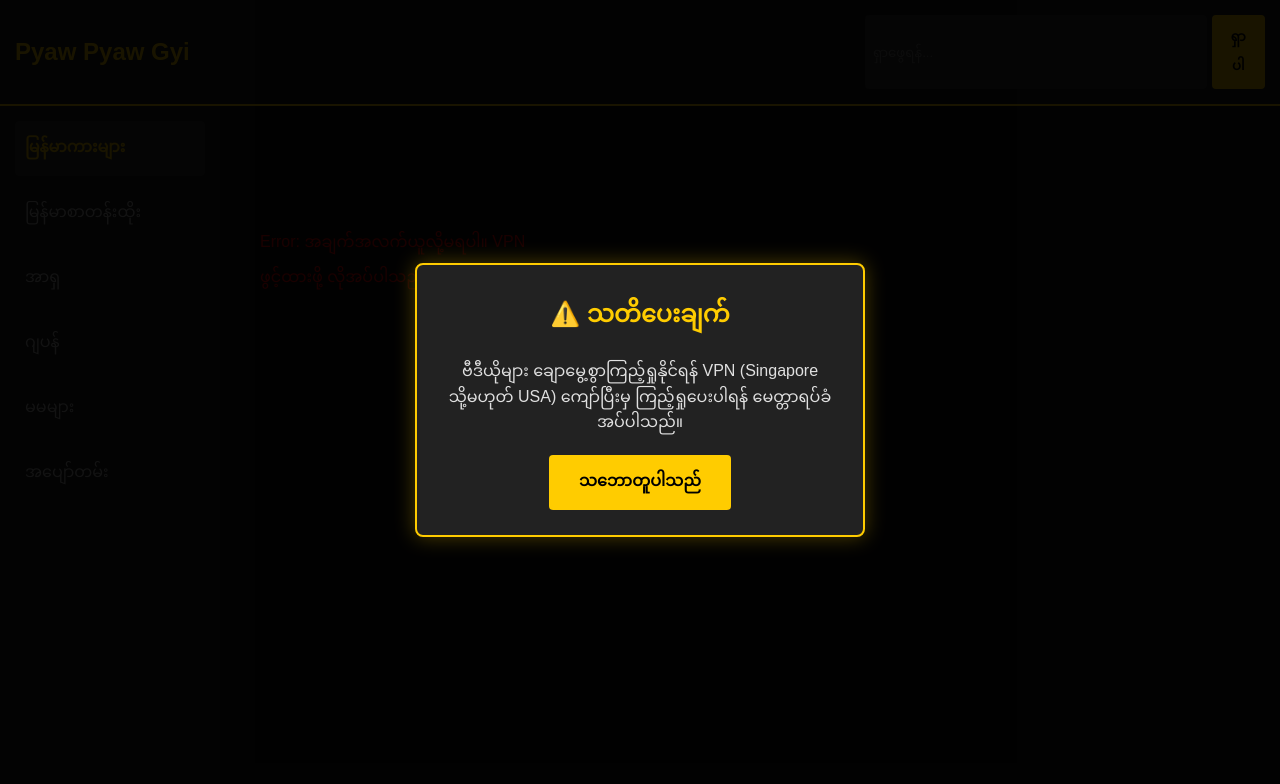
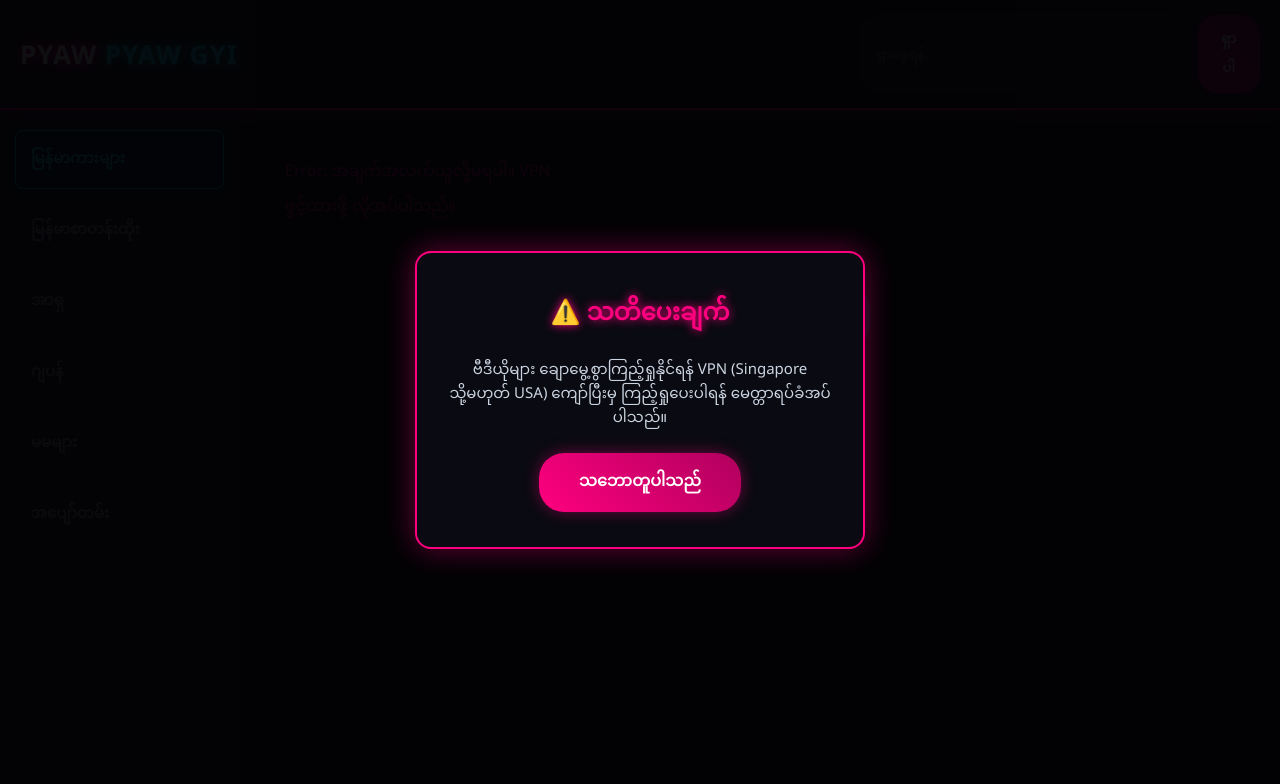
Before and after one commit to content7700-ship-it/my-tube-project, a plain HTML site: page index.html in a window 1280 px wide. Drawn offline with Linux system fonts and the light colour scheme; no server answers.

Commit message:
Update index.html

```diff
--- a/index.html
+++ b/index.html
@@ -6,71 +6,244 @@
     <title>Pyaw Pyaw Gyi</title>
 
     <style>
-        * { box-sizing: border-box; margin: 0; padding: 0; font-family: sans-serif; }
-        body { background-color: #111; color: #fff; display: flex; flex-direction: column; min-height: 100vh; }
+        * { box-sizing: border-box; margin: 0; padding: 0; font-family: 'Segoe UI', Roboto, sans-serif; }
+        body { background-color: #050508; color: #e2e8f0; display: flex; flex-direction: column; min-height: 100vh; }
+
+        /* Neon Colors & Glow Definitions */
+        :root {
+            --neon-pink: #ff007f;
+            --neon-blue: #00f3ff;
+            --dark-bg: #0a0a12;
+            --card-bg: #121220;
+        }
+
+        /* Custom Scrollbar */
+        ::-webkit-scrollbar { width: 8px; height: 8px; }
+        ::-webkit-scrollbar-track { background: #050508; }
+        ::-webkit-scrollbar-thumb { background: var(--neon-pink); border-radius: 4px; box-shadow: 0 0 10px var(--neon-pink); }
 
         /* Header */
-        header { background-color: #1a1a1a; padding: 15px; display: flex; align-items: center; justify-content: space-between; border-bottom: 2px solid #ffcc00; position: sticky; top: 0; z-index: 100; }
-        .logo { color: #ffcc00; font-size: 24px; font-weight: bold; cursor: pointer; }
-        .search-box { display: flex; gap: 5px; width: 50%; max-width: 400px; }
-        .search-box input { width: 100%; padding: 8px; border: none; border-radius: 4px; background: #333; color: #fff; }
-        .search-box button { padding: 8px 15px; border: none; background: #ffcc00; color: #000; border-radius: 4px; font-weight: bold; cursor: pointer; }
+        header {
+            background-color: var(--dark-bg);
+            padding: 15px 20px;
+            display: flex;
+            align-items: center;
+            justify-content: space-between;
+            border-bottom: 2px solid var(--neon-pink);
+            box-shadow: 0 0 15px rgba(255, 0, 127, 0.4);
+            position: sticky;
+            top: 0;
+            z-index: 100;
+        }
+        .logo {
+            color: #fff;
+            font-size: 26px;
+            font-weight: 900;
+            cursor: pointer;
+            text-transform: uppercase;
+            letter-spacing: 1px;
+            text-shadow: 0 0 10px var(--neon-pink), 0 0 20px var(--neon-pink);
+        }
+        .logo span { color: var(--neon-blue); text-shadow: 0 0 10px var(--neon-blue); }
+
+        .search-box { display: flex; gap: 8px; width: 50%; max-width: 400px; }
+        .search-box input {
+            width: 100%;
+            padding: 10px 15px;
+            border: 1px solid #333;
+            border-radius: 20px;
+            background: #161625;
+            color: #fff;
+            outline: none;
+            transition: all 0.3s;
+        }
+        .search-box input:focus {
+            border-color: var(--neon-blue);
+            box-shadow: 0 0 10px rgba(0, 243, 255, 0.5);
+        }
+        .search-box button {
+            padding: 10px 20px;
+            border: none;
+            background: linear-gradient(45deg, var(--neon-pink), #b0005d);
+            color: #fff;
+            border-radius: 20px;
+            font-weight: bold;
+            cursor: pointer;
+            box-shadow: 0 0 10px rgba(255, 0, 127, 0.5);
+            transition: transform 0.2s;
+        }
+        .search-box button:hover { transform: scale(1.05); }
 
         /* Container */
         .container { display: flex; flex: 1; position: relative; }
 
         /* Sidebar */
-        aside { width: 220px; background-color: #1a1a1a; padding: 15px; display: flex; flex-direction: column; gap: 10px; }
-        aside button { background: none; border: none; color: #bbb; text-align: left; padding: 10px; font-size: 16px; cursor: pointer; border-radius: 4px; }
-        aside button:hover, aside button.active { background: #333; color: #ffcc00; font-weight: bold; }
-
-        /* Sidebar Banner 300x250 Container */
-        .ad-sidebar-box { width: 100%; text-align: center; margin-top: 20px; min-height: 250px; display: flex; justify-content: center; align-items: center; overflow: hidden; }
-
-        /* Top Banner 468x60 Container */
-        .ad-top-box { width: 100%; max-width: 468px; margin: 0 auto 20px auto; text-align: center; min-height: 60px; display: flex; justify-content: center; align-items: center; overflow: hidden; }
+        aside {
+            width: 240px;
+            background-color: var(--dark-bg);
+            padding: 20px 15px;
+            display: flex;
+            flex-direction: column;
+            gap: 12px;
+            border-right: 1px solid #161625;
+        }
+        aside button {
+            background: transparent;
+            border: 1px solid transparent;
+            color: #94a3b8;
+            text-align: left;
+            padding: 12px 15px;
+            font-size: 15px;
+            font-weight: 600;
+            cursor: pointer;
+            border-radius: 8px;
+            transition: all 0.3s ease;
+        }
+        aside button:hover, aside button.active {
+            background: rgba(0, 243, 255, 0.05);
+            color: var(--neon-blue);
+            border-color: var(--neon-blue);
+            box-shadow: 0 0 10px rgba(0, 243, 255, 0.2);
+        }
 
         /* Main Content */
-        main { flex: 1; padding: 20px; }
-        .grid { display: grid; grid-template-columns: repeat(auto-fill, minmax(250px, 1fr)); gap: 20px; }
+        main { flex: 1; padding: 25px; background-color: #050508; }
+        .grid { display: grid; grid-template-columns: repeat(auto-fill, minmax(260px, 1fr)); gap: 25px; }
 
         /* Video Card */
-        .card { background: #222; border-radius: 8px; overflow: hidden; cursor: pointer; transition: transform 0.2s; position: relative; border: 1px solid #333; }
-        .card:hover { transform: scale(1.03); border-color: #ffcc00; }
+        .card {
+            background: var(--card-bg);
+            border-radius: 12px;
+            overflow: hidden;
+            cursor: pointer;
+            transition: all 0.3s cubic-bezier(0.4, 0, 0.2, 1);
+            position: relative;
+            border: 1px solid #1e1e30;
+        }
+        .card:hover {
+            transform: translateY(-5px);
+            border-color: var(--neon-pink);
+            box-shadow: 0 5px 20px rgba(255, 0, 127, 0.25);
+        }
         .thumb-container { width: 100%; aspect-ratio: 16/9; background: #000; position: relative; }
         .thumb-container img { width: 100%; height: 100%; object-fit: cover; }
-        .duration { position: absolute; bottom: 8px; right: 8px; background: rgba(0,0,0,0.8); padding: 2px 6px; font-size: 12px; border-radius: 4px; color: #ffcc00; }
-        .info { padding: 10px; }
-        .video-title { font-size: 14px; font-weight: bold; line-height: 1.4; height: 40px; overflow: hidden; display: -webkit-box; -webkit-line-clamp: 2; -webkit-box-orient: vertical; margin-bottom: 5px; }
-        .views { font-size: 12px; color: #888; }
+        .duration {
+            position: absolute;
+            bottom: 8px;
+            right: 8px;
+            background: rgba(5, 5, 8, 0.85);
+            padding: 3px 8px;
+            font-size: 12px;
+            border-radius: 4px;
+            color: var(--neon-blue);
+            font-weight: bold;
+            border: 1px solid rgba(0, 243, 255, 0.3);
+        }
+        .info { padding: 15px; background: linear-gradient(to top, #0c0c16, var(--card-bg)); }
+        .video-title {
+            font-size: 14px;
+            font-weight: 600;
+            line-height: 1.4;
+            height: 40px;
+            overflow: hidden;
+            display: -webkit-box;
+            -webkit-line-clamp: 2;
+            -webkit-box-orient: vertical;
+            margin-bottom: 8px;
+            color: #f1f5f9;
+        }
+        .views { font-size: 12px; color: #64748b; display: flex; align-items: center; gap: 4px; }
 
         /* Watch Section */
-        #watchSection { display: none; width: 100%; max-width: 900px; margin: 0 auto; }
-        .back-btn { background: #333; color: #ffcc00; border: 1px solid #ffcc00; padding: 8px 15px; border-radius: 4px; cursor: pointer; font-weight: bold; margin-bottom: 15px; display: inline-block; }
-        .player-container { width: 100%; aspect-ratio: 16/9; background: #000; border-radius: 8px; overflow: hidden; border: 2px solid #333; }
+        #watchSection { display: none; width: 100%; max-width: 960px; margin: 0 auto; }
+        .back-btn {
+            background: transparent;
+            color: var(--neon-blue);
+            border: 1px solid var(--neon-blue);
+            padding: 10px 20px;
+            border-radius: 20px;
+            cursor: pointer;
+            font-weight: bold;
+            margin-bottom: 20px;
+            display: inline-block;
+            box-shadow: 0 0 10px rgba(0, 243, 255, 0.1);
+            transition: all 0.2s;
+        }
+        .back-btn:hover {
+            background: var(--neon-blue);
+            color: #000;
+            box-shadow: 0 0 15px var(--neon-blue);
+        }
+        .player-container {
+            width: 100%;
+            aspect-ratio: 16/9;
+            background: #000;
+            border-radius: 12px;
+            overflow: hidden;
+            border: 2px solid var(--neon-pink);
+            box-shadow: 0 0 20px rgba(255, 0, 127, 0.3);
+        }
         .player-container iframe { width: 100%; height: 100%; border: none; }
-        .watch-title { font-size: 20px; font-weight: bold; margin-top: 15px; color: #ffcc00; }
+        .watch-title { font-size: 22px; font-weight: bold; margin-top: 20px; color: #fff; text-shadow: 0 0 10px rgba(255,255,255,0.2); }
 
-        /* Load More */
-        .load-more-btn { display: block; width: 200px; margin: 30px auto; padding: 12px; background: #ffcc00; color: #000; border: none; border-radius: 4px; font-weight: bold; font-size: 16px; cursor: pointer; text-align: center; }
+        /* Load More Button */
+        .load-more-btn {
+            display: block;
+            width: 220px;
+            margin: 40px auto;
+            padding: 14px;
+            background: linear-gradient(45deg, var(--neon-blue), #00a2ff);
+            color: #000;
+            border: none;
+            border-radius: 25px;
+            font-weight: bold;
+            font-size: 16px;
+            cursor: pointer;
+            text-align: center;
+            box-shadow: 0 0 15px rgba(0, 243, 255, 0.4);
+            transition: all 0.3s;
+        }
+        .load-more-btn:hover { transform: scale(1.05); box-shadow: 0 0 25px var(--neon-blue); }
 
-        /* Modal Popup */
-        .modal { display: flex; position: fixed; top: 0; left: 0; width: 100%; height: 100%; background: rgba(0,0,0,0.9); z-index: 1000; justify-content: center; align-items: center; padding: 20px; }
-        .modal-content { background: #222; border: 2px solid #ffcc00; padding: 25px; border-radius: 8px; max-width: 450px; text-align: center; box-shadow: 0 0 20px rgba(255,204,0,0.3); }
-        .modal-content h2 { color: #ffcc00; margin-bottom: 15px; }
-        .modal-content p { font-size: 16px; line-height: 1.6; margin-bottom: 20px; color: #e0e0e0; }
-        .modal-content button { background: #ffcc00; color: #000; border: none; padding: 10px 30px; font-size: 16px; font-weight: bold; border-radius: 4px; cursor: pointer; }
+        /* Warning Modal Popup */
+        .modal { display: flex; position: fixed; top: 0; left: 0; width: 100%; height: 100%; background: rgba(3, 3, 5, 0.95); z-index: 1000; justify-content: center; align-items: center; padding: 20px; }
+        .modal-content {
+            background: var(--dark-bg);
+            border: 2px solid var(--neon-pink);
+            padding: 35px 25px;
+            border-radius: 16px;
+            max-width: 450px;
+            text-align: center;
+            box-shadow: 0 0 30px rgba(255, 0, 127, 0.4);
+        }
+        .modal-content h2 { color: var(--neon-pink); margin-bottom: 15px; text-shadow: 0 0 10px var(--neon-pink); font-size: 24px; }
+        .modal-content p { font-size: 15px; line-height: 1.6; margin-bottom: 25px; color: #cbd5e1; }
+        .modal-content button {
+            background: linear-gradient(45deg, var(--neon-pink), #b0005d);
+            color: #fff;
+            border: none;
+            padding: 12px 40px;
+            font-size: 16px;
+            font-weight: bold;
+            border-radius: 25px;
+            cursor: pointer;
+            box-shadow: 0 0 15px rgba(255, 0, 127, 0.4);
+            transition: all 0.2s;
+        }
+        .modal-content button:hover { transform: scale(1.05); box-shadow: 0 0 25px var(--neon-pink); }
 
+        /* Responsive UI Mobile */
         @media (max-width: 768px) {
             .container { flex-direction: column; }
-            aside { width: 100%; flex-direction: row; overflow-x: auto; padding: 10px; }
-            aside button { shrink: 0; white-space: nowrap; }
+            aside { width: 100%; flex-direction: row; overflow-x: auto; padding: 12px; gap: 8px; border-right: none; border-bottom: 1px solid #161625; }
+            aside button { padding: 8px 16px; font-size: 14px; shrink: 0; white-space: nowrap; }
             .search-box { width: 60%; }
-            .ad-sidebar-box { margin-top: 10px; min-height: auto; } /* ဖုန်းပေါ်မှာ ပုံမပျက်အောင် ညှိထားသည် */
+            main { padding: 15px; }
+            .grid { gap: 15px; }
         }
     </style>
 
-    <script src="https://pl30100429.effectivecpmnetwork.com/dd/4a/29/dd4a29f4a7baef1498ffd21b65723a80.js"></script>
+    <script src="https://pl30107275.effectivecpmnetwork.com/6d/4d/e4/6d4de4e3be9a545c19af85462e746143.js"></script>
 </head>
 <body>
 
@@ -83,7 +256,7 @@
     </div>
 
     <header>
-        <div class="logo" onclick="goHome()">Pyaw Pyaw Gyi</div>
+        <div class="logo" onclick="goHome()">Pyaw <span>Pyaw Gyi</span></div>
         <div class="search-box">
             <input type="text" id="searchInput" placeholder="ရှာဖွေရန်...">
             <button onclick="handleSearch()">ရှာပါ</button>
@@ -98,35 +271,9 @@
             <button onclick="filterCategory('japanese', this)">ဂျပန်</button>
             <button onclick="filterCategory('milf', this)">မမများ</button>
             <button onclick="filterCategory('amateur', this)">အပျော်တမ်း</button>
-
-            <div class="ad-sidebar-box">
-                <script>
-                  atOptions = {
-                    'key' : '021ae99d478b841657b89f1f26211b80',
-                    'format' : 'iframe',
-                    'height' : 250,
-                    'width' : 300,
-                    'params' : {}
-                  };
-                </script>
-                <script src="https://www.highperformanceformat.com/021ae99d478b841657b89f1f26211b80/invoke.js"></script>
-            </div>
         </aside>
 
         <main>
-            <div class="ad-top-box">
-                <script>
-                  atOptions = {
-                    'key' : '7b14d159638a2235bbe5f024a34beef0',
-                    'format' : 'iframe',
-                    'height' : 60,
-                    'width' : 468,
-                    'params' : {}
-                  };
-                </script>
-                <script src="https://www.highperformanceformat.com/7b14d159638a2235bbe5f024a34beef0/invoke.js"></script>
-            </div>
-
             <div id="gallerySection">
                 <div class="grid" id="videoGrid"></div>
                 <button class="load-more-btn" id="loadMoreBtn" onclick="loadMore()">နောက်ထပ်ကြည့်ရန်</button>
@@ -156,7 +303,7 @@
         const loadMoreBtn = document.getElementById('loadMoreBtn');
 
         async function fetchVideos(query = 'myanmar', append = false) {
-            if (!append) { page = 1; videoGrid.innerHTML = '<p style="padding:20px;">ဗီဒီယိုများ ဆွဲယူနေပါသည်...</p>'; }
+            if (!append) { page = 1; videoGrid.innerHTML = '<p style="padding:20px; color:var(--neon-blue);">ဗီဒီယိုများ ဆွဲယူနေပါသည်...</p>'; }
             try {
                 const searchKeyword = query ? query : 'myanmar';
                 const url = `${API_BASE}?query=${encodeURIComponent(searchKeyword)}&per_page=${perPage}&page=${page}&thumbsize=big`;
@@ -169,12 +316,12 @@
                     renderCards(data.videos);
                     loadMoreBtn.style.display = 'block';
                 } else {
-                    if (!append) videoGrid.innerHTML = '<p style="padding:20px;">ဗီဒီယို ရှာမတွေ့ပါ။</p>';
+                    if (!append) videoGrid.innerHTML = '<p style="padding:20px; color:#64748b;">ဗီဒီယို ရှာမတွေ့ပါ။</p>';
                     loadMoreBtn.style.display = 'none';
                 }
             } catch (err) {
                 console.error(err);
-                if (!append) videoGrid.innerHTML = '<p style="padding:20px; color:red;">Error: အချက်အလက်ယူလို့မရပါ။ VPN ဖွင့်ထားဖို့ လိုအပ်ပါသည်။</p>';
+                if (!append) videoGrid.innerHTML = '<p style="padding:20px; color:var(--neon-pink);">Error: အချက်အလက်ယူလို့မရပါ။ VPN ဖွင့်ထားဖို့ လိုအပ်ပါသည်။</p>';
             }
         }
 
@@ -247,6 +394,6 @@
         fetchVideos('myanmar', false);
     </script>
 
-    <script src="https://pl30100431.effectivecpmnetwork.com/a3/42/18/a342185a9216886bb85c2db826ac16d9.js"></script>
+    <script src="https://pl30107276.effectivecpmnetwork.com/37/1c/80/371c80a1b65f943d7ece088ba43c32c2.js"></script>
 </body>
 </html>
```
